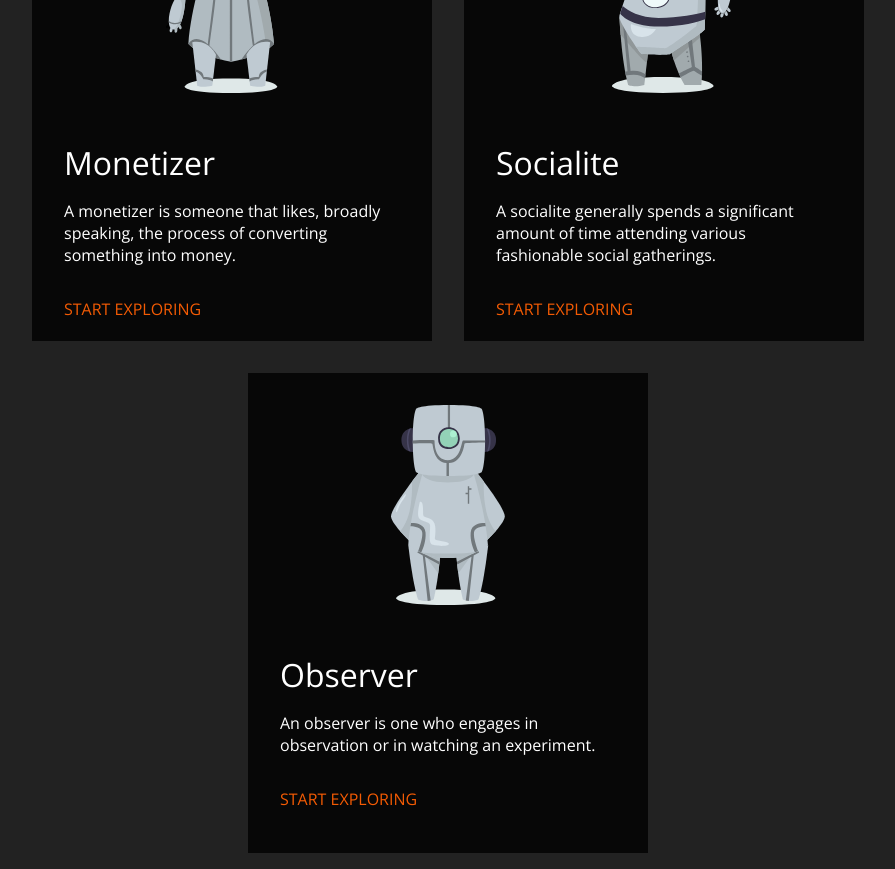
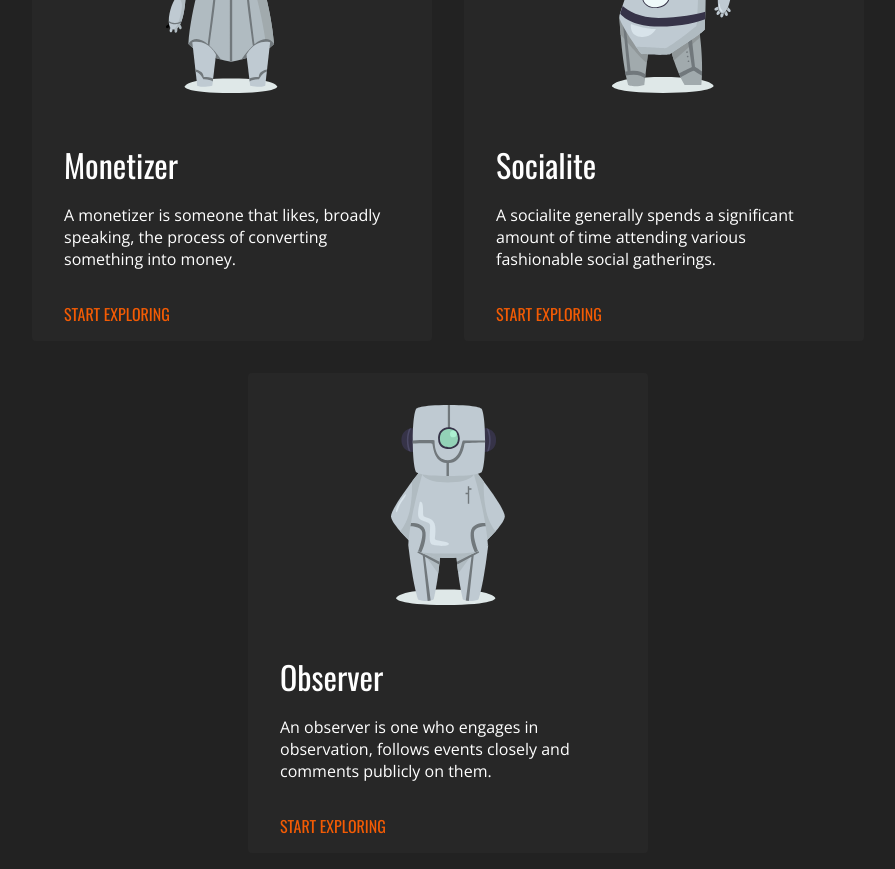
Before and after one commit to Sezayi/digital-campus, a Next.js app: page /choose in a window 1280 px wide. Shown: the part 380-1249 px from the top of the page, without its empty margins (192-1087 px from the left). Built offline with nearby package versions, Linux system fonts and the light colour scheme.

Commit message:
add dynamic nav plus fonts

```diff
--- a/components/button/index.js
+++ b/components/button/index.js
@@ -2,6 +2,7 @@ import styled from "styled-components";
 import { motion } from "framer-motion";
 
 const StyledButton = styled(motion.a)`
+  font-family: Oswald, sans-serif;
   display: inline-block;
   border-radius: 3px;
   padding: 1rem 0;
--- a/components/card/index.js
+++ b/components/card/index.js
@@ -7,9 +7,8 @@ const StyledCard = styled(motion.div)`
   margin: 1rem;
   max-width: 400px;
   height: 480px;
-  background-color: rgba(0, 0, 0, 0.8);
-  box-shadow: rgba(245, 245, 245, 0.07) 0px 14px 66px, rgba(245, 245, 245, 0.03) 0px 10px 17px, rgba(245, 245, 245, 0.05) 0px 4px 7px
-  border-radius: 8px;
+  background-color: #272727;
+  border-radius: 4px;
 `;
 
 const CardHeader = styled.header`
@@ -17,6 +16,7 @@ const CardHeader = styled.header`
   padding: 1rem 2rem 1rem 2rem;
   color: white;
   font-size: 2rem;
+  font-family: Oswald, sans-serif;
 `;
 
 const ImageWrapper = styled.div`
@@ -33,6 +33,7 @@ const CardBody = styled.div`
 const StyledLink = styled.a`
   padding: 32px 32px 0px 32px;
   color: #f35b04;
+  font-family: Oswald, sans-serif;
 `;
 
 const Card = (props) => {
@@ -40,7 +41,7 @@ const Card = (props) => {
     <StyledCard
       whileHover={{
         position: "relative",
-        background: "black",
+        backgroundColor: "#272727",
         zIndex: 1,
         scale: 1.2,
         transition: {
--- a/pages/choose.js
+++ b/pages/choose.js
@@ -95,7 +95,7 @@ function Choose() {
             <Card
               header="Observer"
               image={<RobotObserver />}
-              body="An observer is one who engages in observation or in watching an experiment."
+              body="An observer is one who engages in observation, follows events closely and comments publicly on them."
             />
           </StyledA >
         </Link>
--- a/pages/monetizer.js
+++ b/pages/monetizer.js
@@ -74,7 +74,7 @@ export default function monetizer() {
         ref={containerRef}
       >
         <motion.div className="background" variants={sidebar} />
-        <Navigation />
+        <Navigation title="The basics of money" link="/" title2="The ethereum wallet"/>
         <MenuToggle toggle={() => toggleOpen()} />
       </motion.nav>
       <StyledContainer>
@@ -82,7 +82,7 @@ export default function monetizer() {
         <RobotMonetizer />
       </StyledContainer>
       <StyledContentContainer>
-          <StyledTitle>The basiscs of money</StyledTitle>
+          <StyledTitle>The basics of money</StyledTitle>
           <StyledBodyText>Lorem ipsum dolor sit amet consectetur adipisicing elit. Tenetur architecto quisquam hic laudantium nesciunt nihil, deleniti ipsum culpa odit sequi cupiditate. Eaque dignissimos dolorum saepe dolor labore fugit ratione, atque numquam beatae voluptate, esse a amet explicabo sit voluptates quia optio odio veniam iure facere cumque tempore molestiae at ea! Suscipit illo placeat minima iure vero. Dignissimos odio enim iste necessitatibus quos aliquam. Obcaecati numquam enim optio nemo qui, eos quisquam culpa eligendi aspernatur incidunt totam necessitatibus et officia iste!</StyledBodyText>
       </StyledContentContainer>
 
```
Also changed, not shown: components/Navigation/index.js (+8 -3 lines).
